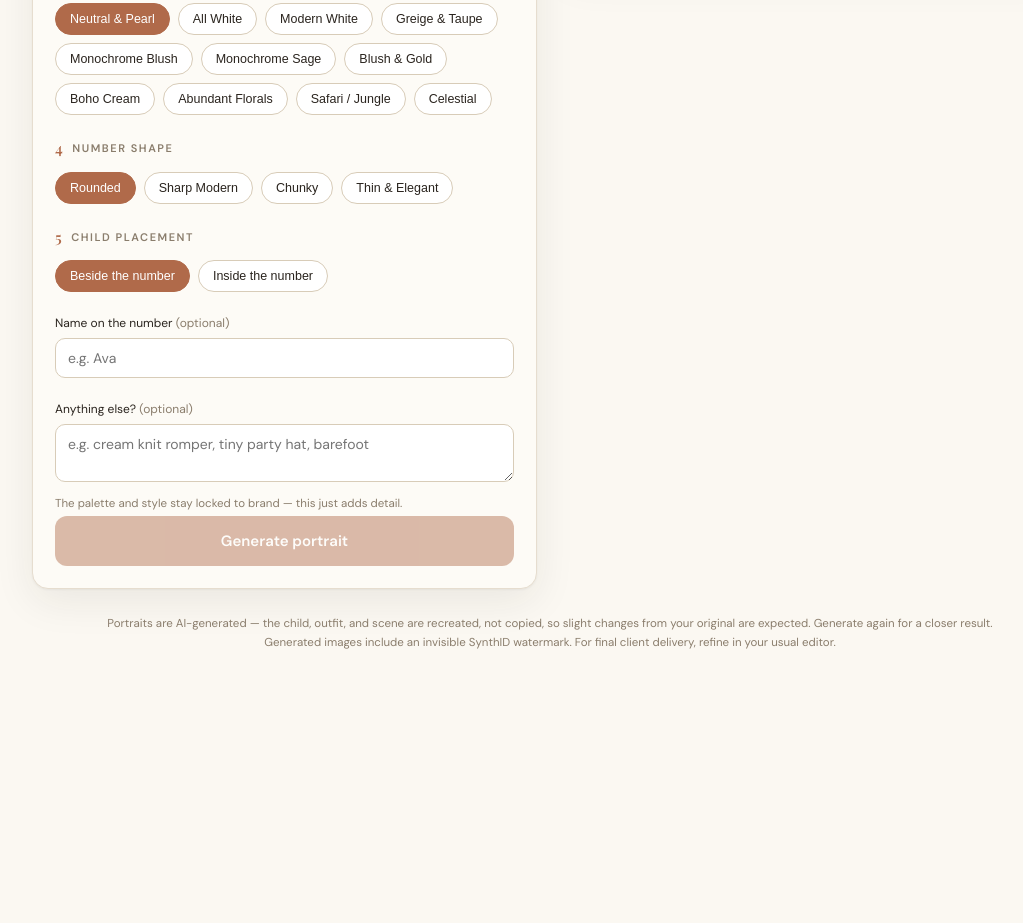
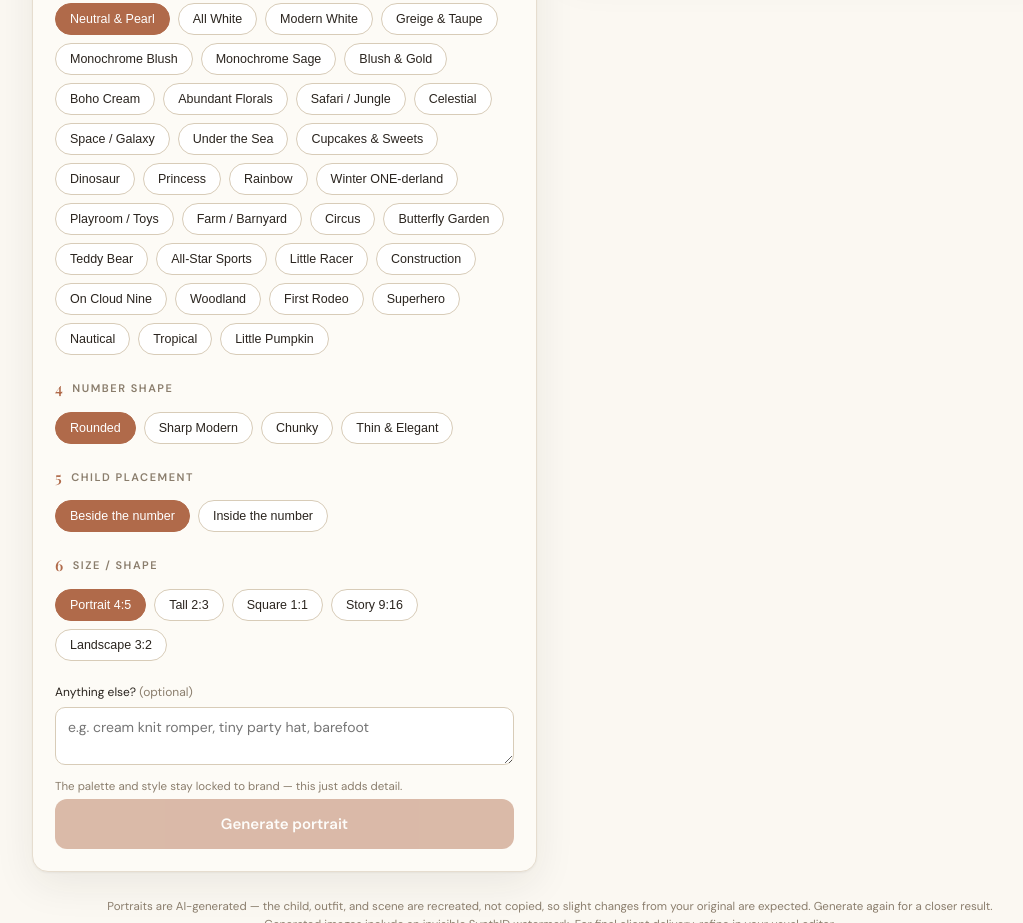
Before and after one commit to theanabrandt/birthday-number-studio, a plain HTML site: page index.html in a window 1280 px wide. Shown: the part 780-1703 px from the top of the page, without its empty margins (90-1113 px from the left). Before the commit the page ends 1514 px from the top, so only its background shows below. Drawn offline with nearby package versions, Linux system fonts and the light colour scheme; a web font is replaced by a local one.

Commit message:
Update index.html

```diff
--- a/index.html
+++ b/index.html
@@ -130,8 +130,8 @@
       </div>
 
       <div class="block">
-        <label class="fld" for="name">Name on the number <span style="color:var(--muted)">(optional)</span></label>
-        <input type="text" id="name" maxlength="24" placeholder="e.g. Ava">
+        <p class="step"><b>6</b> Size / shape</p>
+        <div class="chips" id="ratios"></div>
       </div>
 
       <div class="block">
@@ -172,7 +172,7 @@
 </div>
 
 <script>
-const state = { img:null, mime:"image/jpeg", number:"1", theme:"neutral", shape:"rounded", cutout:"solid" };
+const state = { img:null, mime:"image/jpeg", number:"1", theme:"neutral", shape:"rounded", cutout:"solid", ratio:"4:5" };
 const $ = id => document.getElementById(id);
 
 /* ---- number picker ---- */
@@ -201,7 +201,18 @@ buildChips('chips',[
   ["mono_blush","Monochrome Blush"],["mono_sage","Monochrome Sage"],
   ["blush_gold","Blush & Gold"],["boho_cream","Boho Cream"],
   ["floral","Abundant Florals"],["safari","Safari / Jungle"],
-  ["celestial","Celestial"]
+  ["celestial","Celestial"],["space","Space / Galaxy"],
+  ["ocean","Under the Sea"],["sweets","Cupcakes & Sweets"],
+  ["dinosaur","Dinosaur"],["princess","Princess"],
+  ["rainbow","Rainbow"],["winter","Winter ONE-derland"],
+  ["playroom","Playroom / Toys"],["farm","Farm / Barnyard"],
+  ["circus","Circus"],["butterfly","Butterfly Garden"],
+  ["teddy","Teddy Bear"],["sports","All-Star Sports"],
+  ["cars","Little Racer"],["construction","Construction"],
+  ["cloud","On Cloud Nine"],["woodland","Woodland"],
+  ["cowboy","First Rodeo"],["superhero","Superhero"],
+  ["nautical","Nautical"],["tropical","Tropical"],
+  ["pumpkin","Little Pumpkin"]
 ],'theme');
 
 buildChips('shapes',[
@@ -212,6 +223,12 @@ buildChips('shapes',[
 buildChips('cutouts',[
   ["solid","Beside the number"],["arched","Inside the number"]
 ],'cutout');
+
+buildChips('ratios',[
+  ["4:5","Portrait 4:5"],["2:3","Tall 2:3"],
+  ["1:1","Square 1:1"],["9:16","Story 9:16"],
+  ["3:2","Landscape 3:2"]
+],'ratio');
 
 /* ---- upload + client-side downscale ---- */
 $('drop').onclick=()=>$('file').click();
@@ -258,8 +275,8 @@ async function callGenerateOnce(){
     method:'POST', headers:{'Content-Type':'application/json'},
     body:JSON.stringify({
       number:state.number, theme:state.theme,
-      shape:state.shape, cutout:state.cutout,
-      name:$('name').value, details:$('details').value,
+      shape:state.shape, cutout:state.cutout, ratio:state.ratio,
+      details:$('details').value,
       imageBase64:state.img, mimeType:state.mime
     })
   });
```
